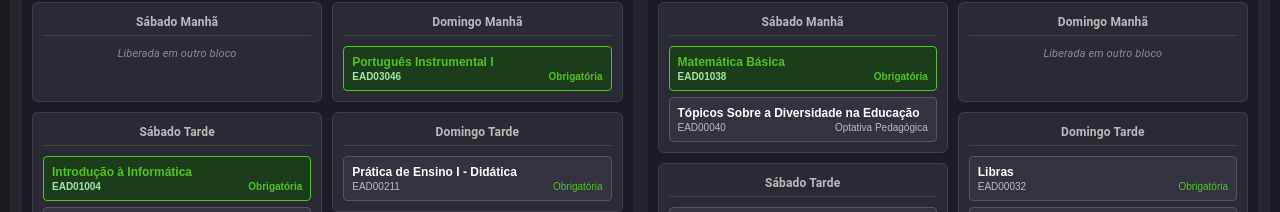
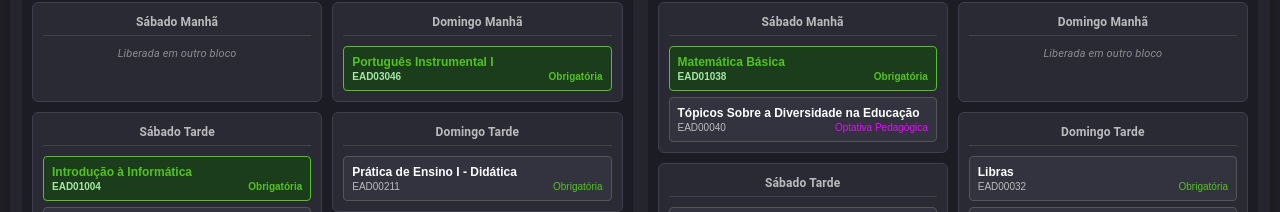
Before and after one commit to fabio460/grade-matematica-cederj, a React (Vite) app: page / in a window 1280 px wide. Shown: the part 318-530 px from the top of the page. Built offline with nearby package versions, Linux system fonts and the light colour scheme.

Commit message:
novas alterações 17/07

```diff
--- a/src/Componentes/quadranteHorario.tsx
+++ b/src/Componentes/quadranteHorario.tsx
@@ -54,9 +54,13 @@ export default function QuadranteHorario({ titulo, materias, onToggle, cores, te
                    :
                     <div style={{display:'flex' , justifyContent:'space-between'}}>
                         <div>{m.codigo}</div>
-                        <div style={{
-                          color:m.tipo === 'Obrigatória' ? cores.borderMateriaSelecionada:cores.optativa
-                        }}>{m.tipo}</div>
+                       <div style={{
+                            color:m.tipo === 'Obrigatória' ?
+                            cores.borderMateriaSelecionada:
+                            m.tipo === 'Optativa Matemática' ? cores.optativaPedagogica: cores.optativaMatemárica
+                        }}>
+                            {m.tipo}
+                        </div>
                     </div>
                   }
                 </div>
```
Also changed, not shown: src/Componentes/CardPeriodo.tsx (+6 -4 lines).
